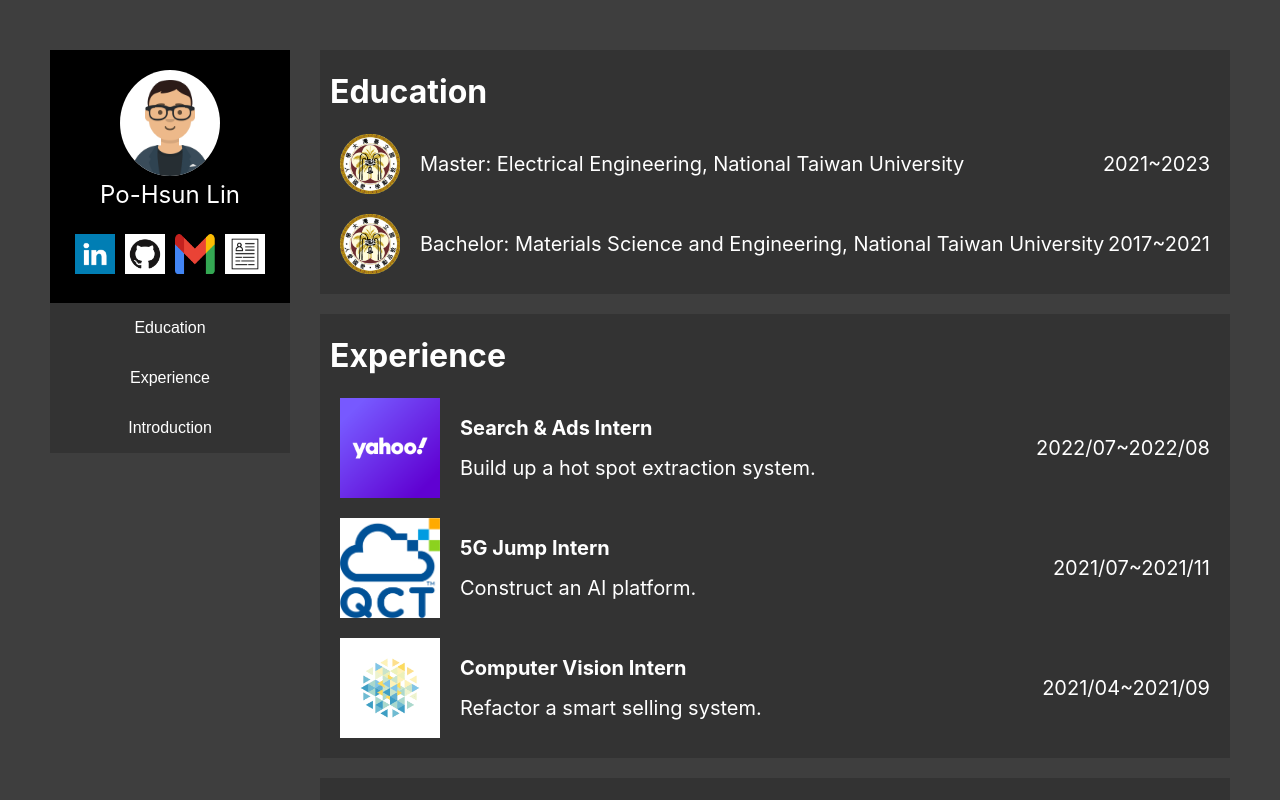
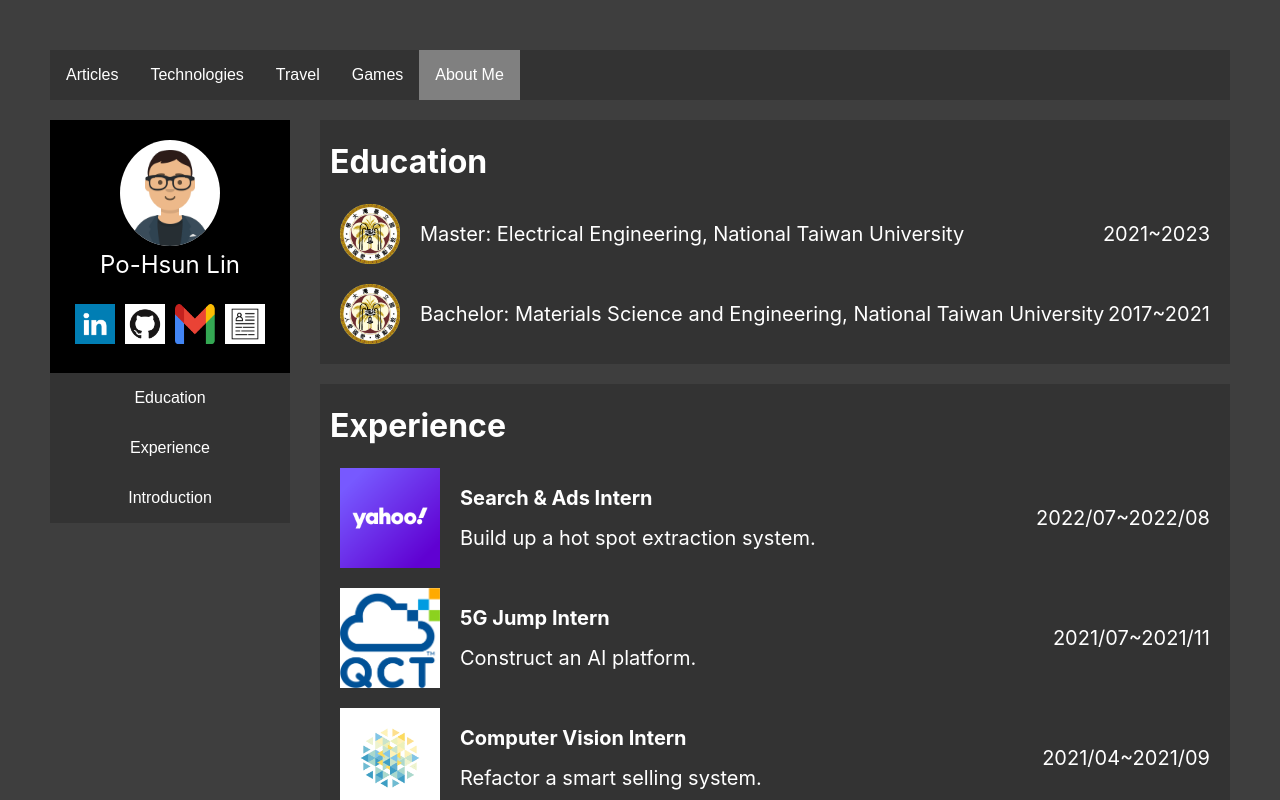
Before and after one commit to tsukiyashirokisaki/tsukiyashirokisaki.github.io, a React (Create React App) app: page / in a window 1280 px wide. Shown: the top 800 px of the page. Built offline with nearby package versions, Linux system fonts and the light colour scheme.

Commit message:
feat: add header

```diff
--- a/package.json
+++ b/package.json
@@ -8,9 +8,12 @@
     "@testing-library/jest-dom": "^5.16.2",
     "@testing-library/react": "^12.1.2",
     "@testing-library/user-event": "^13.5.0",
+    "firebase": "^9.14.0",
     "react": "^17.0.2",
     "react-dom": "^17.0.2",
+    "react-markdown": "^8.0.3",
     "react-scripts": "5.0.0",
+    "remark-gfm": "^3.0.1",
     "save-dev": "^0.0.1-security",
     "web-vitals": "^2.1.4"
   },
--- a/src/App.css
+++ b/src/App.css
@@ -1,33 +1,45 @@
-.main_theme_button {
-  display: block;
-  width: 100%;
+.button {
   font-size: 16px;
-  padding: 1em ;
+  padding: 1em;
   position: relative;
   color: #FFF;
   background-color: #333333;
   border: 0;
 }
-.main_theme_button:hover{
+.button_clicked{
   background-color: gray;
 }
+
+.main_theme_button {
+  display: block;
+  width: 100%;
+}
+
+.button:hover {
+  background-color: gray;
+}
+
 .title {
   font-size: 32px;
   font-weight: bold;
 }
+
 .content {
   color: white;
   margin-left: 30px;
   line-height: 2;
 }
+
 .innerText {
   font-size: 20px;
 }
+
 .section {
   background-color: #333333;
   margin-bottom: 20px;
   padding: 10px;
 }
+
 .icon {
   width: 40px;
   height: 40px;
--- a/src/App.js
+++ b/src/App.js
@@ -1,20 +1,36 @@
 import './App.css';
-import React from 'react';
+import React, { useState } from 'react';
 import Person from './component/Person';
 import Button from './component/Button';
-import MainTheme from './MainTheme';
+import MainTheme from './container/MainTheme';
+// import ReactMarkdown from 'react-markdown';
+// import remarkGfm from 'remark-gfm'
+
 function App() {
-  let arr = ['Education', 'Experience', 'Introduction'];
-  // const [mode, setMode] = useState(arr[0]);
+  const quick_link = ['Education', 'Experience', 'Introduction'];
+  const pages = ["Articles", "Technologies", "Travel", "Games", "About Me"];
+  const [curPage,setCurPage] = useState("About Me");
   return (
     <div style={{ display: 'block' }}>
-      {/* <button>hello</button> */}
-      <div className="App" style={{ margin: '50px', display: 'flex' }}>
-        <div >
-          <Person />
-          {arr.map((ele) => <Button val={ele} key={ele} />)}
+      {/* <ReactMarkdown remarkPlugins={[remarkGfm]}>{markdown}</ReactMarkdown> */}
+      <div className="App" style={{ padding: '50px' }}>
+        <div style={{marginBottom:'20px',backgroundColor:'#333333'}}>
+          {pages.map(data => <Button key={data} val={data} className={(curPage===data)?"button_clicked":""} onClick={()=>setCurPage(data)}></Button>)}
         </div>
-        <MainTheme></MainTheme>
+        <div style={{ display: 'flex' }}>
+          <div >
+            <Person />
+            {(curPage === "About Me")?
+            quick_link.map((data) =>
+              <a key={data} href={`#${data}`} style={{ textDecoration: 'none' }}>
+                <Button className="main_theme_button" val={data} />
+              </a>
+            ):
+            <div/>
+            }
+          </div>
+          <MainTheme curPage={curPage}></MainTheme>
+        </div>
       </div>
     </div>
   );
--- /dev/null
+++ b/src/component/Article.js
@@ -0,0 +1,3 @@
+// function(){
+
+// }
--- a/src/component/Button.js
+++ b/src/component/Button.js
@@ -1,11 +1,9 @@
 import React from 'react';
 function Button(props) {
     return (
-        <a href={`#${props.val}`} style={{ textDecoration: 'none' }}>
-            <button className="main_theme_button" style={{ cursor: "pointer" }}>
+            <button className={`button ${props.className}`} style={{ cursor: "pointer" }} onClick={props.onClick}>
                 {props.val}
             </button>
-        </a>
     );
 }
 
--- /dev/null
+++ b/src/container/MainTheme.js
@@ -0,0 +1,12 @@
+import React from "react";
+import AboutMe from "./AboutMe";
+function MainTheme(props) {
+    switch(props.curPage){
+        case "About Me":
+            return <AboutMe/>
+        default:
+            return <div/>
+    }
+
+}
+export default MainTheme;
--- a/src/index.js
+++ b/src/index.js
@@ -3,7 +3,28 @@ import ReactDOM from 'react-dom';
 import './index.css';
 import App from './App';
 import reportWebVitals from './reportWebVitals';
+// Import the functions you need from the SDKs you need
+import { initializeApp } from "firebase/app";
+import { getAnalytics } from "firebase/analytics";
+// TODO: Add SDKs for Firebase products that you want to use
+// https://firebase.google.com/docs/web/setup#available-libraries
 
+// Your web app's Firebase configuration
+// For Firebase JS SDK v7.20.0 and later, measurementId is optional
+const firebaseConfig = {
+  apiKey: "AIzaSyBIiozGagCrF9qK9MOm0y32tVLDzMPQ4BM",
+  authDomain: "tidy-strand-253712.firebaseapp.com",
+  projectId: "tidy-strand-253712",
+  storageBucket: "tidy-strand-253712.appspot.com",
+  messagingSenderId: "833036582167",
+  appId: "1:833036582167:web:6a9fec3f1917f906f18b52",
+  measurementId: "G-D32JZ5E3KL"
+};
+
+// Initialize Firebase
+const app = initializeApp(firebaseConfig);
+const analytics = getAnalytics(app);
+console.log(analytics);
 ReactDOM.render(
   <React.StrictMode>
     <App />
```
Also changed, not shown: src/container/AboutMe.js (renamed from src/MainTheme.js, +5 -5 lines), src/markdowns/AWS_note.md (added, +20 -0 lines), src/container/Articles.js (added), 1 other file (tests, documents, lock files or other folders).
